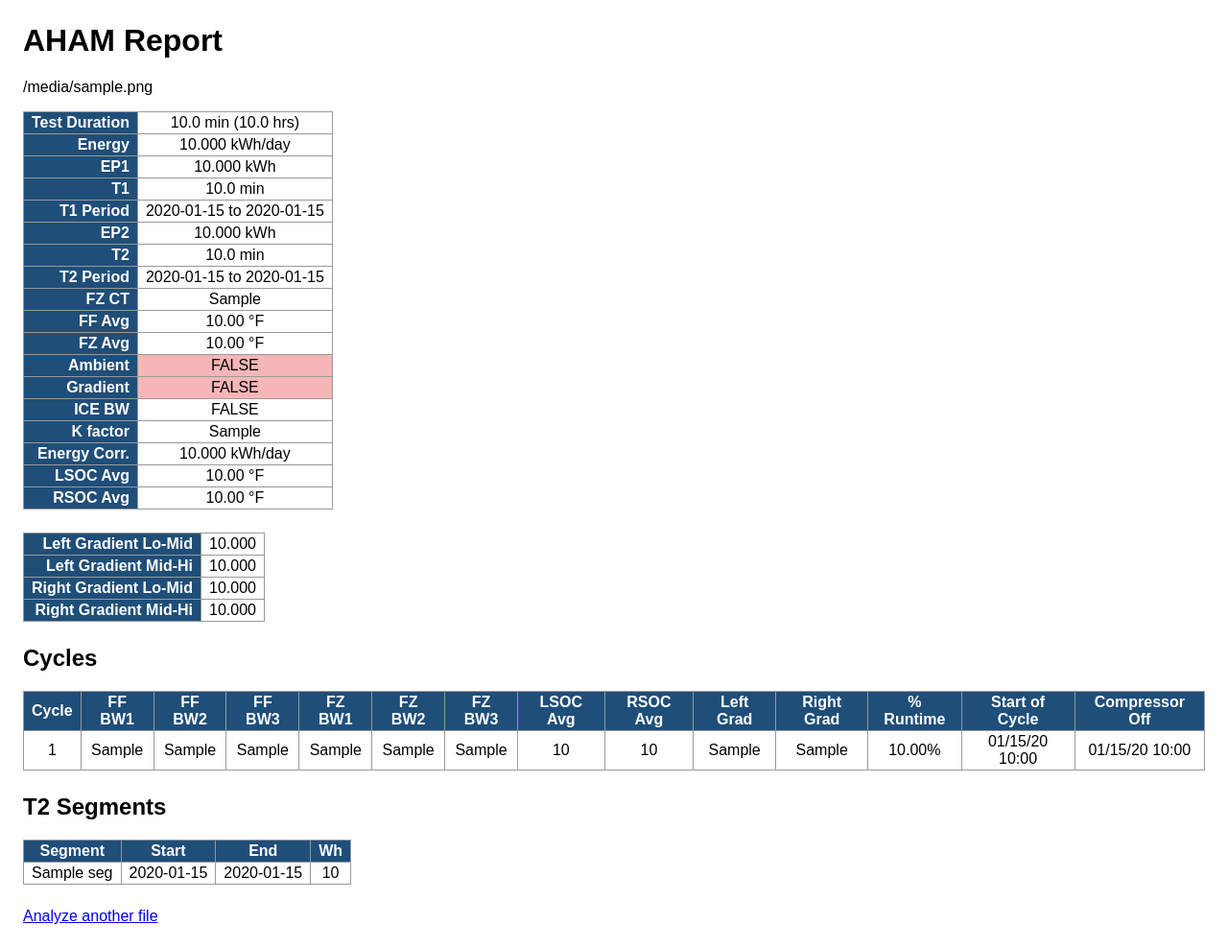
After one commit to criedley/aham-top-fz-doe-4-1, a FastAPI app: template templates/report.html in a window 1280 px wide. The commit adds this page. Shown: the whole page at 96% size. Run offline with FastAPI, Linux system fonts and the light colour scheme; the template is opened without the code that fills it: most values are stand-ins (such as "Sample title", 1, 10 or a date in 2020).

```diff
--- a/pyproject.toml
+++ b/pyproject.toml
@@ -27,6 +27,7 @@ build-backend = "uv_build"
 
 [dependency-groups]
 dev = [
+    "httpx>=0.28.1",
     "pytest>=9.1.1",
 ]
 
--- a/src/models.py
+++ b/src/models.py
@@ -66,6 +66,8 @@ class TestConfig:
             )
         if self.ct <= 0:
             raise ValueError("CT value must be entered and greater than zero")  # replaces CheckUserInput
+        if self.height_in <= 0:
+            raise ValueError("Unit height must be greater than zero")
         if self.adjusted_start and self.time_to_start is None:
             raise ValueError("adjusted_start=True requires time_to_start to be set")
         if self.fz_only_kfactor not in (1.0, 0.85, 0.7):
--- /dev/null
+++ b/templates/report.html
@@ -0,0 +1,209 @@
+<!doctype html>
+<html lang="en">
+
+<head>
+    <meta charset="utf-8">
+    <title>AHAM Report</title>
+    <style>
+        body {
+            font-family: sans-serif;
+            margin: 1.5rem;
+        }
+
+        table {
+            border-collapse: collapse;
+            margin-bottom: 1.5rem;
+        }
+
+        th,
+        td {
+            border: 1px solid #999;
+            padding: 2px 8px;
+            text-align: center;
+        }
+
+        th {
+            background: #1f4e79;
+            color: #fff;
+        }
+
+        td.label {
+            background: #1f4e79;
+            color: #fff;
+            font-weight: bold;
+            text-align: right;
+        }
+
+        tr.stable td {
+            outline: 2px solid #2e8b57;
+            background: #e8f5e9;
+        }
+
+        .bad {
+            background: #f4b6b6;
+        }
+    </style>
+</head>
+
+<body>
+    <h1>AHAM Report</h1>
+    <p>{{ filename }}</p>
+
+    <table>
+        <tr>
+            <td class="label">Test Duration</td>
+            <td>{{ "%.1f"|format(report.test_duration_min) }} min ({{ "%.1f"|format(report.test_duration_hr) }} hrs)
+            </td>
+        </tr>
+        <tr>
+            <td class="label">Energy</td>
+            <td>{{ "%.3f"|format(report.energy_kwh_day) }} kWh/day</td>
+        </tr>
+        <tr>
+            <td class="label">EP1</td>
+            <td>{{ "%.3f"|format(report.ep1_kwh) }} kWh</td>
+        </tr>
+        <tr>
+            <td class="label">T1</td>
+            <td>{{ "%.1f"|format(report.t1_min) }} min</td>
+        </tr>
+        <tr>
+            <td class="label">T1 Period</td>
+            <td>{{ report.t1_start.strftime("%m/%d/%y %H:%M") }} to {{ report.t1_end.strftime("%m/%d/%y %H:%M") }}</td>
+        </tr>
+        <tr>
+            <td class="label">EP2</td>
+            <td>{{ "%.3f"|format(report.ep2_kwh) }} kWh</td>
+        </tr>
+        <tr>
+            <td class="label">T2</td>
+            <td>{{ "%.1f"|format(report.t2_min) }} min</td>
+        </tr>
+        <tr>
+            <td class="label">T2 Period</td>
+            <td>{{ report.t2_start.strftime("%m/%d/%y %H:%M") }} to {{ report.t2_end.strftime("%m/%d/%y %H:%M") }}</td>
+        </tr>
+        <tr>
+            <td class="label">FZ CT</td>
+            <td>{{ report.ct }}</td>
+        </tr>
+        <tr>
+            <td class="label">FF Avg</td>
+            <td>{% if report.ff_avg is none %}NA{% else %}{{ "%.2f"|format(report.ff_avg) }} &deg;F{% endif %}</td>
+        </tr>
+        <tr>
+            <td class="label">FZ Avg</td>
+            <td>{{ "%.2f"|format(report.fz_avg) }} &deg;F</td>
+        </tr>
+        <tr>
+            <td class="label">Ambient</td>
+            <td {% if not report.ambient_ok %}class="bad" {% endif %}>{{ "TRUE" if report.ambient_ok else "FALSE" }}
+            </td>
+        </tr>
+        <tr>
+            <td class="label">Gradient</td>
+            <td {% if not report.gradient_ok %}class="bad" {% endif %}>{{ "TRUE" if report.gradient_ok else "FALSE" }}
+            </td>
+        </tr>
+        <tr>
+            <td class="label">ICE BW</td>
+            <td {% if report.ice_ok is false %}class="bad" {% endif %}>{% if report.ice_ok is none %}NA{% else %}{{
+                "TRUE" if report.ice_ok else "FALSE" }}{% endif %}</td>
+        </tr>
+        <tr>
+            <td class="label">K factor</td>
+            <td>{{ report.k_factor }}</td>
+        </tr>
+        <tr>
+            <td class="label">Energy Corr.</td>
+            <td>{{ "%.3f"|format(report.energy_corr_kwh_day) }} kWh/day</td>
+        </tr>
+        <tr>
+            <td class="label">LSOC Avg</td>
+            <td>{{ "%.2f"|format(report.lsoc_avg) }} &deg;F</td>
+        </tr>
+        <tr>
+            <td class="label">RSOC Avg</td>
+            <td>{{ "%.2f"|format(report.rsoc_avg) }} &deg;F</td>
+        </tr>
+    </table>
+
+    <table>
+        <tr>
+            <td class="label">Left Gradient Lo-Mid</td>
+            <td>{{ "%.3f"|format(report.grad_left_lo_mid) }}</td>
+        </tr>
+        <tr>
+            <td class="label">Left Gradient Mid-Hi</td>
+            <td>{{ "%.3f"|format(report.grad_left_mid_hi) }}</td>
+        </tr>
+        <tr>
+            <td class="label">Right Gradient Lo-Mid</td>
+            <td>{{ "%.3f"|format(report.grad_right_lo_mid) }}</td>
+        </tr>
+        <tr>
+            <td class="label">Right Gradient Mid-Hi</td>
+            <td>{{ "%.3f"|format(report.grad_right_mid_hi) }}</td>
+        </tr>
+    </table>
+
+    <h2>Cycles</h2>
+    <table>
+        <tr>
+            <th>Cycle</th>
+            <th>FF BW1</th>
+            <th>FF BW2</th>
+            <th>FF BW3</th>
+            <th>FZ BW1</th>
+            <th>FZ BW2</th>
+            <th>FZ BW3</th>
+            <th>LSOC Avg</th>
+            <th>RSOC Avg</th>
+            <th>Left Grad</th>
+            <th>Right Grad</th>
+            <th>% Runtime</th>
+            <th>Start of Cycle</th>
+            <th>Compressor Off</th>
+        </tr>
+        {% for row in cycle_rows %}
+        <tr {% if row.cycle_num==report.stable_cycle + 1 %}class="stable" {% endif %}>
+            <td>{{ row.cycle_num }}{% if row.cycle_num == report.stable_cycle + 1 %} (stable){% endif %}</td>
+            <td>{{ row.ff_bw1 }}</td>
+            <td>{{ row.ff_bw2 }}</td>
+            <td>{{ row.ff_bw3 }}</td>
+            <td>{{ row.fz_bw1 }}</td>
+            <td>{{ row.fz_bw2 }}</td>
+            <td>{{ row.fz_bw3 }}</td>
+            <td>{{ row.lsoc_avg }}</td>
+            <td>{{ row.rsoc_avg }}</td>
+            <td>{{ row.l_grad }}</td>
+            <td>{{ row.r_grad }}</td>
+            <td>{{ "%.2f"|format(row.duty_cycle * 100) }}%</td>
+            <td>{{ row.time_on.strftime("%m/%d/%y %H:%M") }}</td>
+            <td>{{ row.time_off.strftime("%m/%d/%y %H:%M") }}</td>
+        </tr>
+        {% endfor %}
+    </table>
+
+    <h2>T2 Segments</h2>
+    <table>
+        <tr>
+            <th>Segment</th>
+            <th>Start</th>
+            <th>End</th>
+            <th>Wh</th>
+        </tr>
+        {% for seg in segment_rows %}
+        <tr>
+            <td>{{ seg.label }}</td>
+            <td>{{ seg.start.strftime("%m/%d/%y %H:%M:%S") }}</td>
+            <td>{{ seg.end.strftime("%m/%d/%y %H:%M:%S") }}</td>
+            <td>{{ "%.0f"|format(seg.wh) }}</td>
+        </tr>
+        {% endfor %}
+    </table>
+
+    <p><a href="/">Analyze another file</a></p>
+</body>
+
+</html>
```
Also changed, not shown: src/webapp.py (+102 -67 lines), templates/technician_form.html (+6 -1 lines), tests/test_webapp.py (added, +73 -0 lines), 1 other file.
